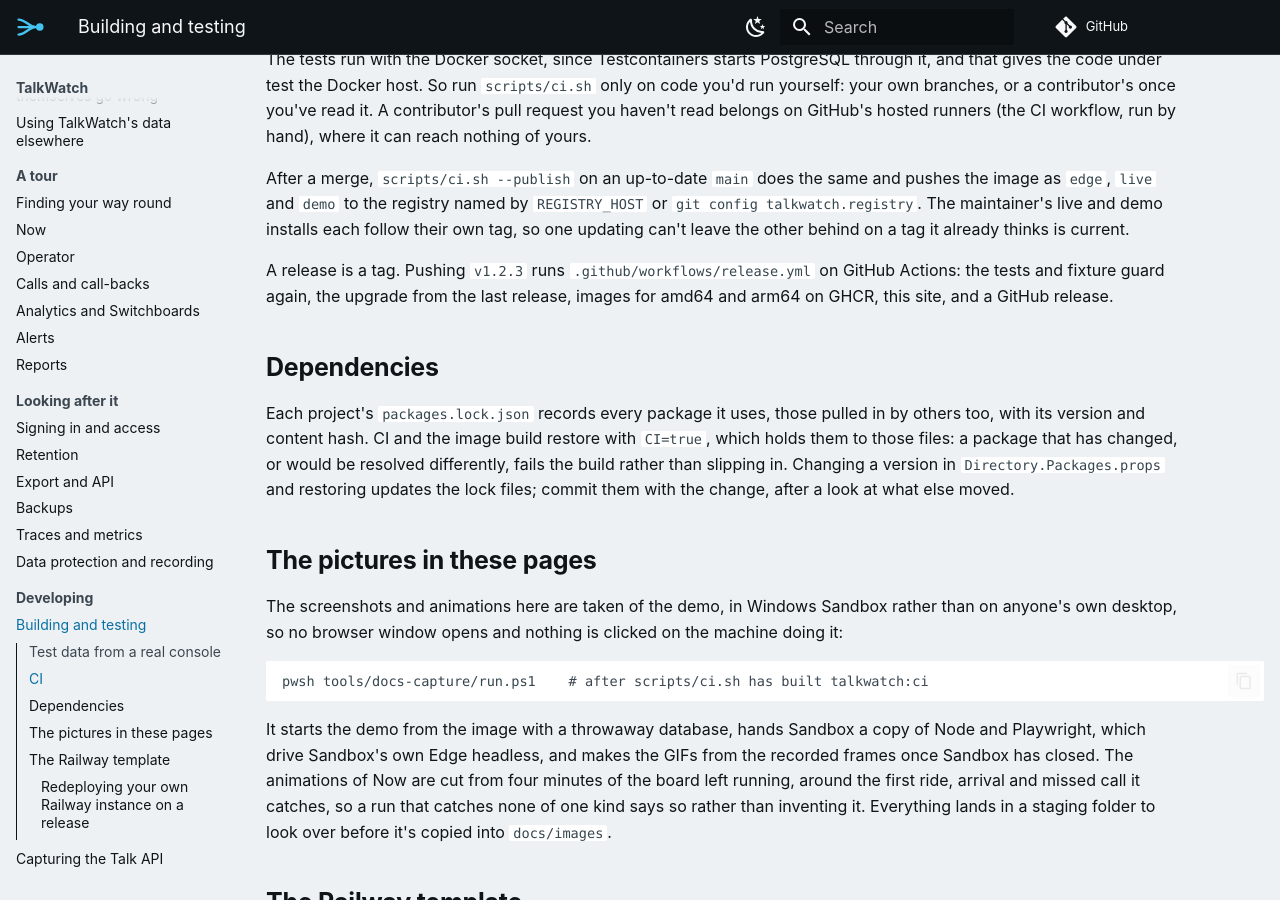
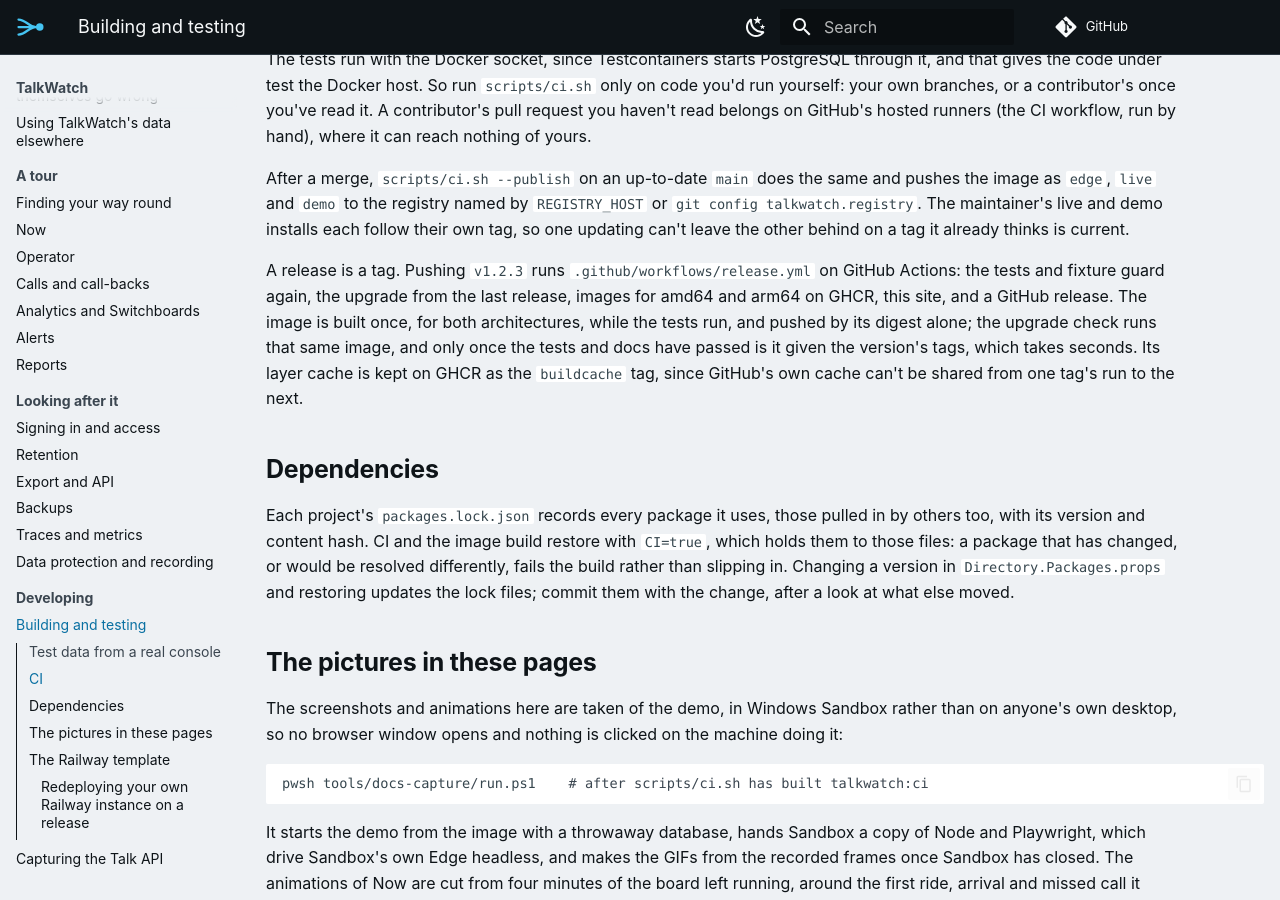
Before and after one commit to TheCodeSaiyan/talkwatch, an MkDocs documentation site: the page built from docs/developing.md, in a window 1280 px wide and 900 px high, scrolled down 945 px. Built offline with MkDocs 1.6.1 and Material for MkDocs 9.7.7, drawn with Linux system fonts in a browser that asks for light colours; comment, search, counter and statistics services are not loaded.

Commit message:
A release builds its image once, alongside the tests, and tags it when they pass
A release took about 20 minutes: the tests (6 to 7.5 minutes), and only then the image job, which built amd64 on its own for the upgrade check (5.5 to 6.5 minutes) and then amd64 and arm64 to push (5 more). Its cache was GitHub's, which a tag's run can't read from the last tag's, so each release built the Go tunnel helpers from source again (146 s on 0.7.0); and the version argument sat above the restore, so the restore ran again for every release too.

The image job no longer waits for the tests. It builds both architectures once, pushes them by digest with no tag, and runs the upgrade check on that image pulled by its digest. A new tag job, after the tests, the docs and the image, gives it the version's tags with imagetools create: a manifest, so nothing is built or copied again. Nothing anyone pulls by name changes until all of that has passed, as before. The layer cache is now kept on GHCR under the buildcache tag, which every run can read.

The Dockerfile declares TALKWATCH_VERSION just before the publish rather than at the top of the stage. Built twice with different versions, the restore is now cached the second time; with the Dockerfile on main it ran again.

```diff
--- a/docs/developing.md
+++ b/docs/developing.md
@@ -58,6 +58,11 @@ behind on a tag it already thinks is current.
 A release is a tag. Pushing `v1.2.3` runs `.github/workflows/release.yml` on
 GitHub Actions: the tests and fixture guard again, the upgrade from the last
 release, images for amd64 and arm64 on GHCR, this site, and a GitHub release.
+The image is built once, for both architectures, while the tests run, and pushed
+by its digest alone; the upgrade check runs that same image, and only once the
+tests and docs have passed is it given the version's tags, which takes seconds.
+Its layer cache is kept on GHCR as the `buildcache` tag, since GitHub's own cache
+can't be shared from one tag's run to the next.
 
 ## Dependencies
 
```
Also changed, not shown: 2 other files.
